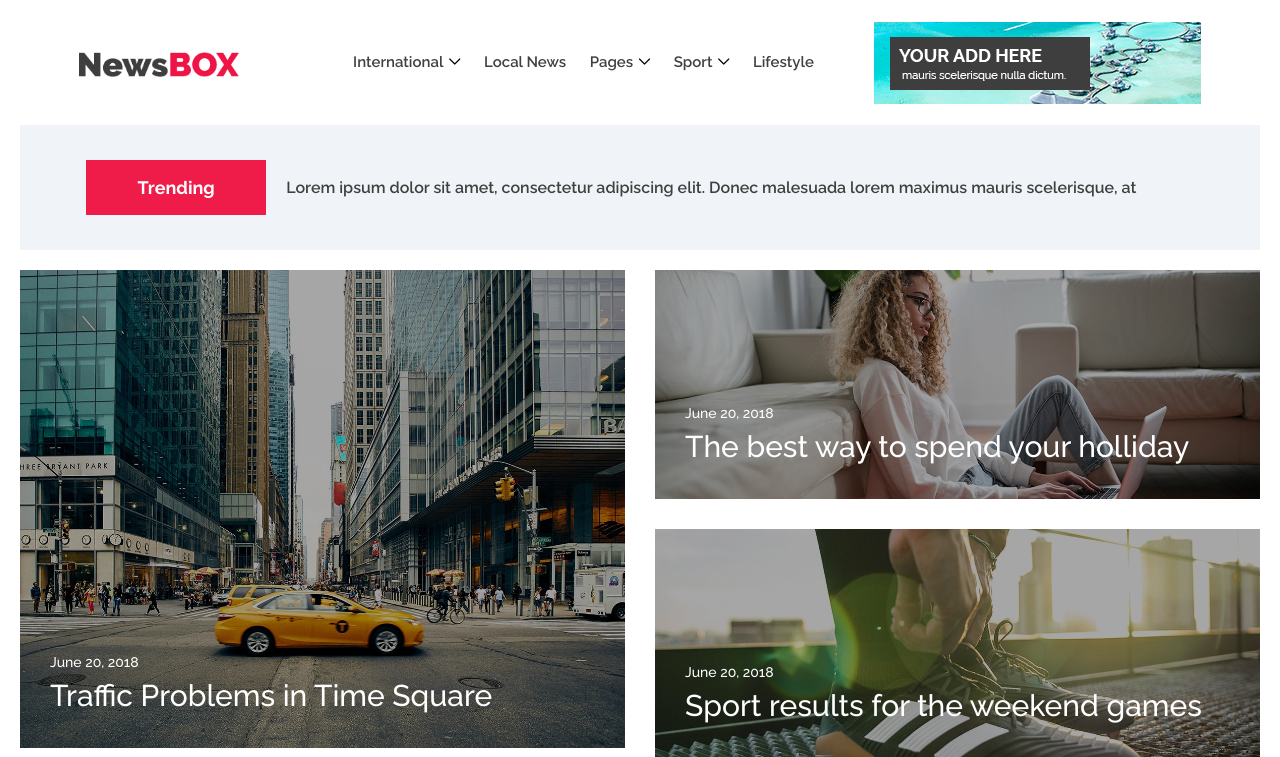
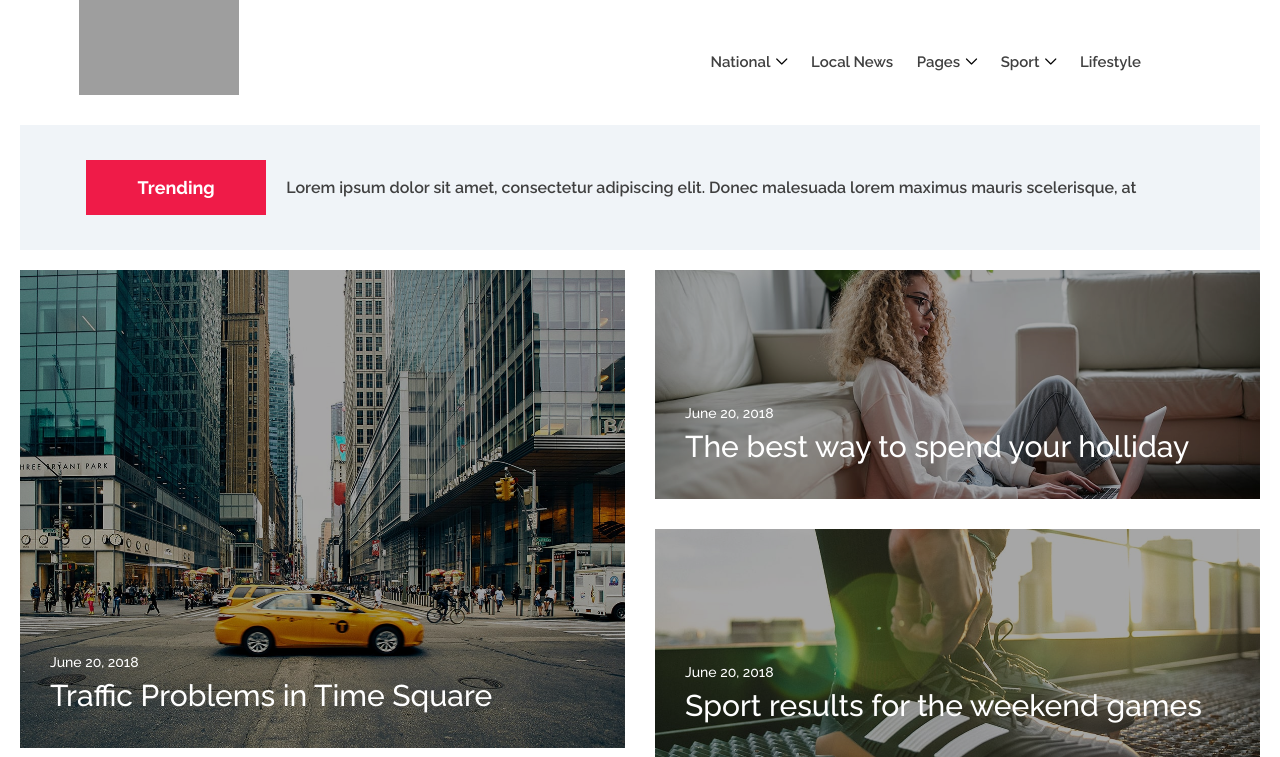
Before and after one commit to Sandesh-Ghimire/NepaleseStuff_s, a PHP site: page / in a window 1280 px wide. Shown: the top 757 px of the page. Run offline with PHP 8.4, Linux system fonts and the light colour scheme; some web fonts are replaced; grey boxes are pictures that could not be loaded.

Commit message:
made changes to nav bar

```diff
--- a/css/classy-nav.css
+++ b/css/classy-nav.css
@@ -92,6 +92,7 @@ img {
   -ms-grid-row-align: center;
   align-items: center; }
   .classy-navbar .nav-brand {
+    height:175px;
     font-size: 26px;
     font-weight: 500;
     color: #565656;
@@ -137,7 +138,8 @@ img {
   font-style: normal; }
 .icon-classy-nav-down-arrow {
   font-family: 'classyfonts';
-  speak: none;
+  /* speak: none; */
+  /* sandy  */
   font-style: normal;
   font-weight: normal;
   font-variant: normal;
--- a/index.html
+++ b/index.html
@@ -9,10 +9,10 @@
     <!-- The above 4 meta tags *must* come first in the head; any other head content must come *after* these tags -->
 
     <!-- Title -->
-    <title>Newsbox - Modern Magazine &amp; Newspaper HTML Template</title>
+    <title>Nepal &amp; NepaleseStuff</title>
 
     <!-- Favicon -->
-    <link rel="icon" href="img/core-img/favicon.ico">
+    <link rel="icon" href="img/logonepal.png">
 
     <!-- Stylesheet -->
     <link rel="stylesheet" href="style.css">
@@ -40,7 +40,7 @@
                     <nav class="classy-navbar justify-content-between" id="newsboxNav">
 
                         <!-- Nav brand -->
-                        <a href="index.html" class="nav-brand"><img src="img/core-img/logo.png" alt=""></a>
+                        <a href="index.html" class="nav-brand"><img src="img/logonepal.png" alt=""></a>
 
                         <!-- Navbar Toggler -->
                         <div class="classy-navbar-toggler">
@@ -58,7 +58,7 @@
                             <!-- Nav Start -->
                             <div class="classynav">
                                 <ul>
-                                    <li><a href="#">International</a>
+                                    <li><a href="#">National</a>
                                         <div class="megamenu">
                                             <ul class="single-mega cn-col-4">
                                                 <li class="title">Europe</li>
@@ -129,7 +129,15 @@
                                 <!-- Header Add Area -->
                                 <div class="header-add-area">
                                     <a href="#">
-                                       <img src="img/bg-img/add.png" alt="">
+                                       <!-- <img src="img/bg-img/add.png" alt=""> -->
+
+                                       <!-- searchbar goes here -->
+
+
+
+
+
+
                                     </a>
                                 </div>
                             </div>
```
